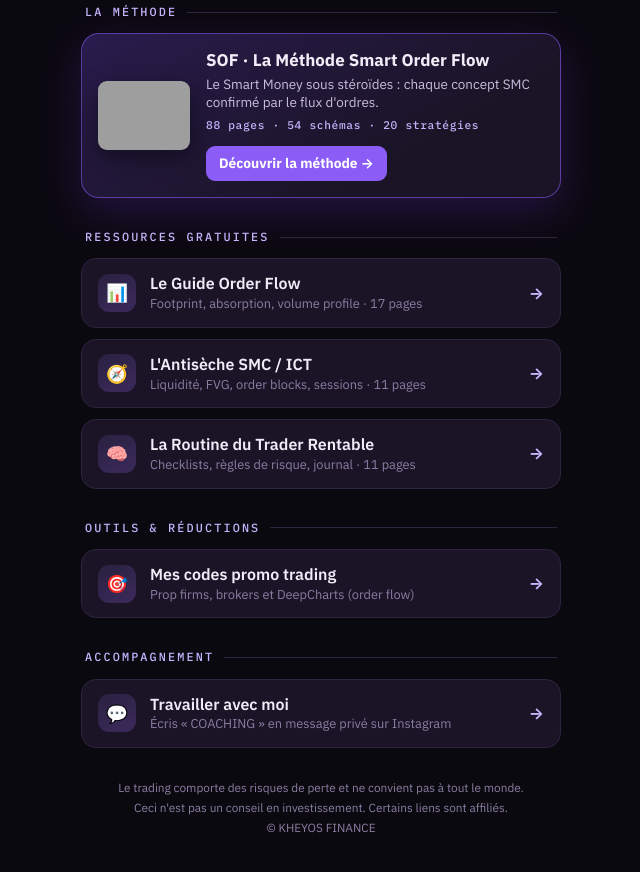
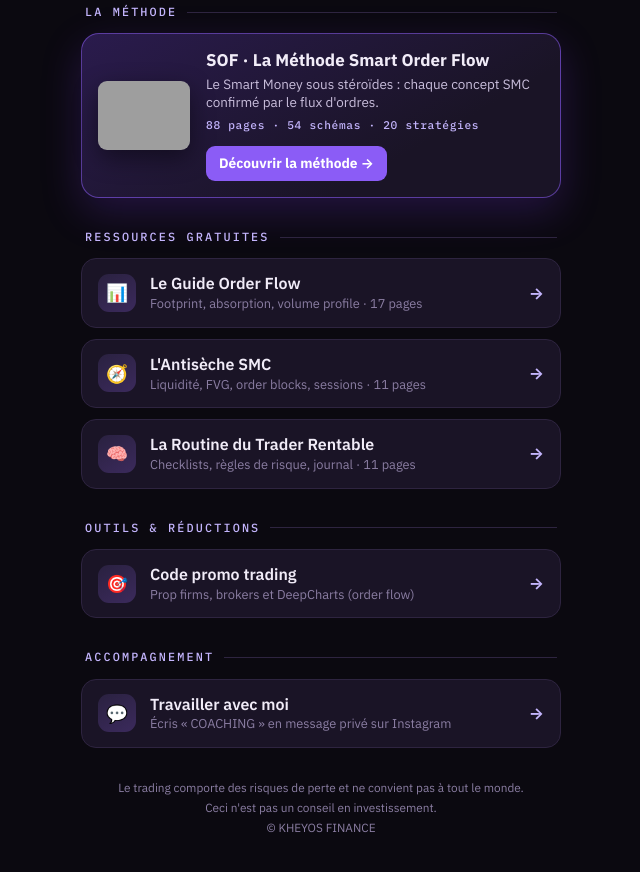
Before and after one commit to KHEYOSFINANCE/kheyosfinance.github.io, a plain HTML site: page index.html in a window 1280 px wide. Shown: the part 368-1240 px from the top of the page, without its empty margins (319-959 px from the left). Drawn offline with Linux system fonts and the light colour scheme; grey boxes are pictures that could not be loaded.

Commit message:
Antisèche SMC, Code promo trading, pied de page

```diff
--- a/index.html
+++ b/index.html
@@ -4,7 +4,7 @@
 <meta charset="UTF-8">
 <meta name="viewport" content="width=device-width, initial-scale=1.0">
 <title>KHEYOS FINANCE — Order flow, SMC & ressources gratuites</title>
-<meta name="description" content="KHEYOS FINANCE : order flow, SMC / ICT et psychologie du trading. Mes guides gratuits, la méthode SOF et les meilleures réductions pour trader.">
+<meta name="description" content="KHEYOS FINANCE : order flow, SMC et psychologie du trading. Mes guides gratuits, la méthode SOF et les meilleures réductions pour trader.">
 <meta property="og:title" content="KHEYOS FINANCE">
 <meta property="og:description" content="Guides gratuits, méthode SOF et réductions trading.">
 <meta property="og:image" content="https://d1yei2z3i6k35z.cloudfront.net/3342870/6afb5aa7cd94c2.73521707_sof-cover.jpg">
@@ -121,7 +121,7 @@
         </a>
         <a class="link" href="https://kheyosfinance.systeme.io/antiseche-smc" target="_blank" rel="noopener">
           <span class="ic">🧭</span>
-          <span class="tx">L'Antisèche SMC / ICT<small>Liquidité, FVG, order blocks, sessions · 11 pages</small></span>
+          <span class="tx">L'Antisèche SMC<small>Liquidité, FVG, order blocks, sessions · 11 pages</small></span>
           <span class="arrow">→</span>
         </a>
         <a class="link" href="https://kheyosfinance.systeme.io/routine-trader-rentable" target="_blank" rel="noopener">
@@ -137,7 +137,7 @@
       <div class="links">
         <a class="link" href="https://tradingfinancezone.com" target="_blank" rel="noopener">
           <span class="ic">🎯</span>
-          <span class="tx">Mes codes promo trading<small>Prop firms, brokers et DeepCharts (order flow)</small></span>
+          <span class="tx">Code promo trading<small>Prop firms, brokers et DeepCharts (order flow)</small></span>
           <span class="arrow">→</span>
         </a>
       </div>
@@ -156,7 +156,7 @@
 
     <footer>
       Le trading comporte des risques de perte et ne convient pas à tout le monde.<br>
-      Ceci n'est pas un conseil en investissement. Certains liens sont affiliés.<br>
+      Ceci n'est pas un conseil en investissement.<br>
       © KHEYOS FINANCE
     </footer>
   </main>
```
